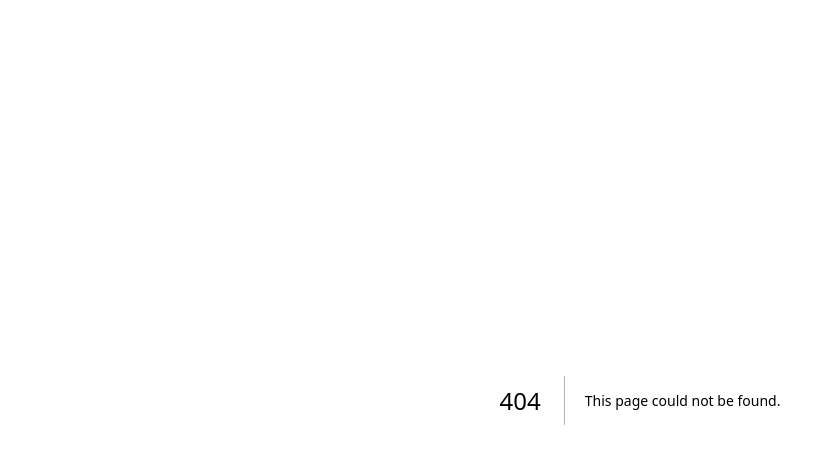
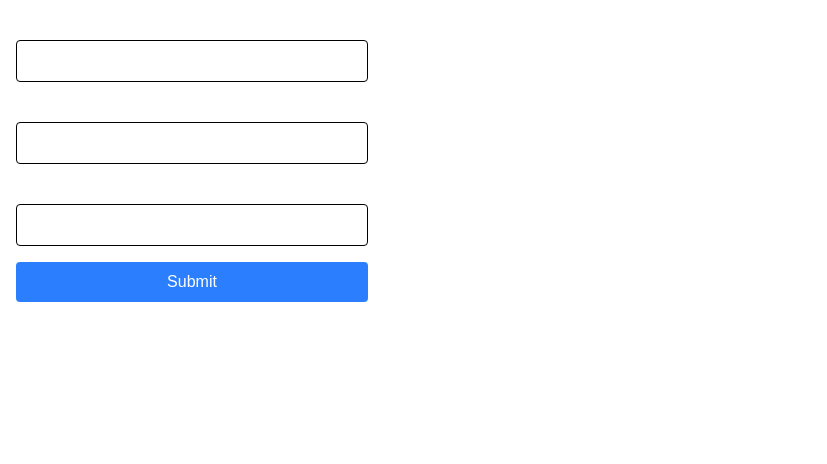
Before and after one commit to itujun/learn-nextjs15-data-fetching-demo-w-codevolution, a Next.js app: page /product-db-create in a window 1280 px wide. Before the commit this address had no page. Shown: the top 464 px of the page, without its empty margins (0-827 px from the left). Built offline with nearby package versions, Linux system fonts and the light colour scheme; no server answers; the database is empty.

Commit message:
server actions (Create data)

```diff
--- /dev/null
+++ b/src/app/product-db-create/page.tsx
@@ -0,0 +1,49 @@
+import { createProduct } from '@/prisma-db';
+import { redirect } from 'next/navigation';
+
+export default function ProductDBCreatePage() {
+  async function creatingProduct(formData: FormData) {
+    'use server';
+
+    const title = formData.get('title') as string;
+    const price = formData.get('price') as string;
+    const description = formData.get('description') as string;
+
+    await createProduct(title, parseInt(price), description);
+    redirect('/products-db');
+  }
+  return (
+    <form action={creatingProduct} className="p-4 space-y-4 max-w-96">
+      <label htmlFor="title" className="text-white">
+        Title
+      </label>
+      <input
+        type="text"
+        name="title"
+        className="block w-full p-2 bg-white text-black border rounded"
+      />
+      <label htmlFor="price" className="text-white">
+        Price
+      </label>
+      <input
+        type="number"
+        name="price"
+        className="block w-full p-2 bg-white text-black border rounded"
+      />
+      <label htmlFor="description" className="text-white">
+        Description
+      </label>
+      <input
+        name="description"
+        type="text"
+        className="block w-full p-2 bg-white text-black border rounded"
+      />
+      <button
+        type="submit"
+        className="block w-full p-2 text-white bg-blue-500 rounded disabled:bg-gray-500"
+      >
+        Submit
+      </button>
+    </form>
+  );
+}
```
